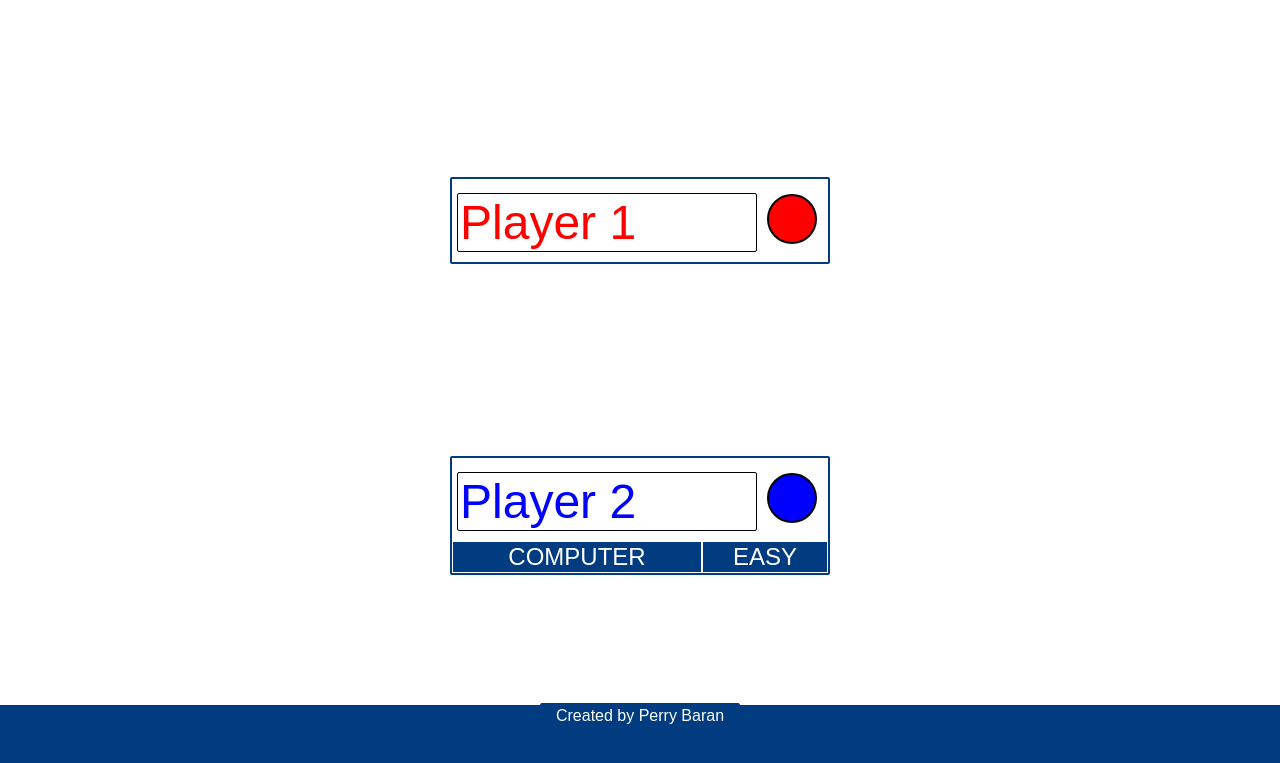
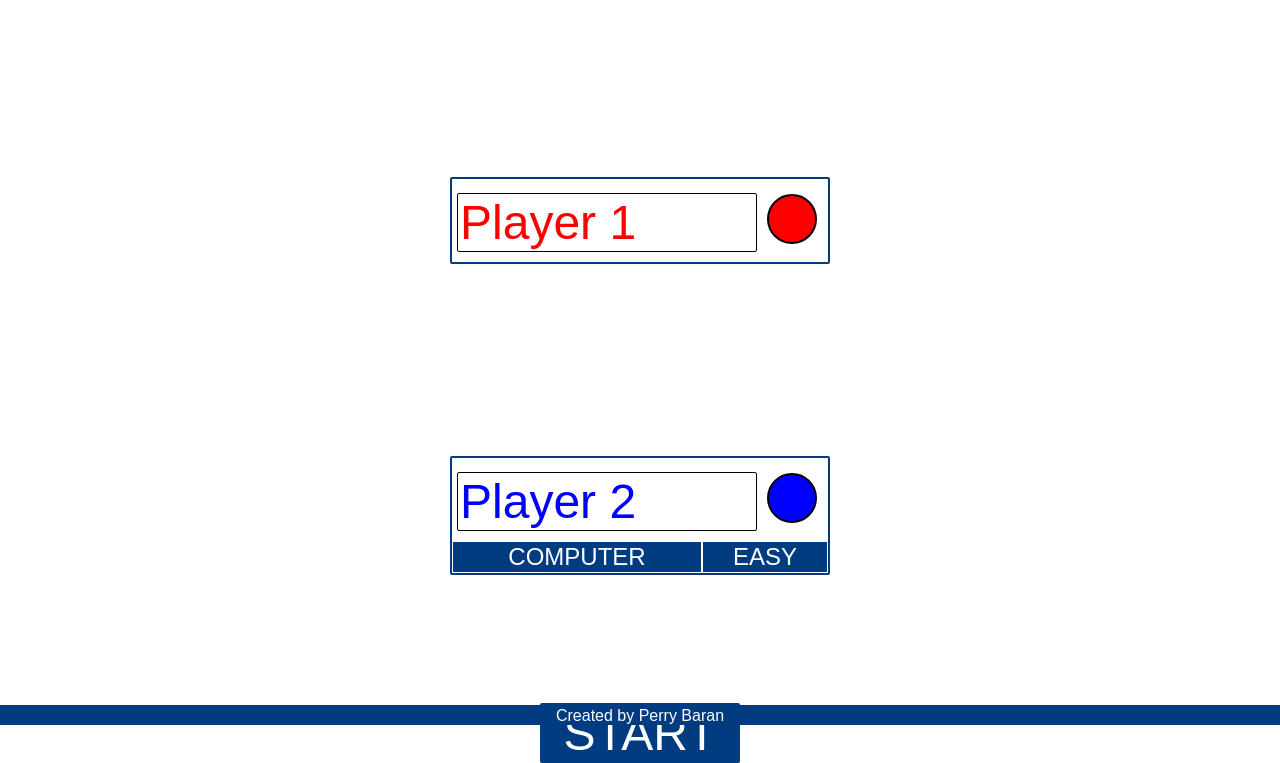
Before and after one commit to PerryBaran/battleships, a website built with webpack: page dist/index.html in a window 1280 px wide. Shown: the part 75-838 px from the top of the page. Built offline with Linux system fonts and the light colour scheme.

Commit message:
testing some mobile fixes

```diff
--- a/src/style.css
+++ b/src/style.css
@@ -39,9 +39,8 @@
 
 #bottombar {
     position: fixed;
-    bottom: -100px;
+    bottom: 0;
     background: var(--dark-blue);
-    height: 120px;
     width: 100%;
     padding-top: 2px;
     color: white;
```
Also changed, not shown: dist/main.js.
